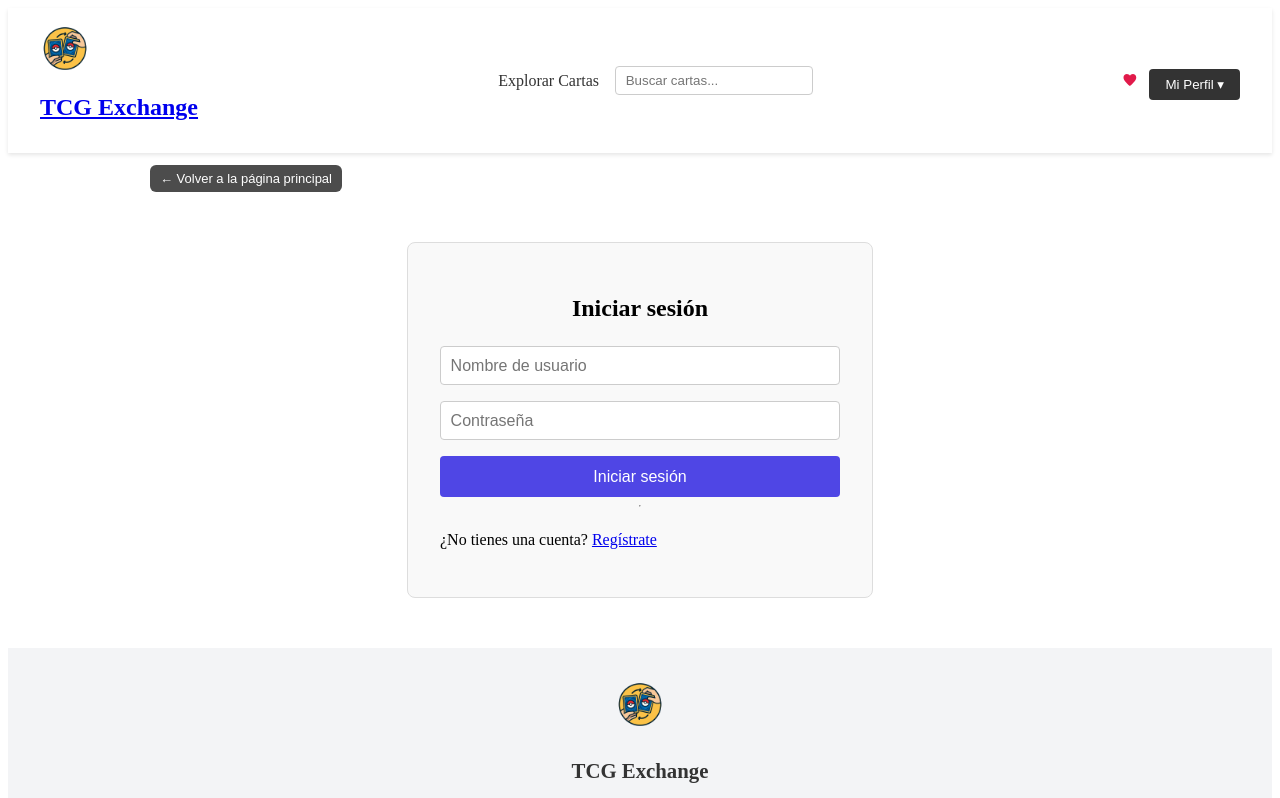
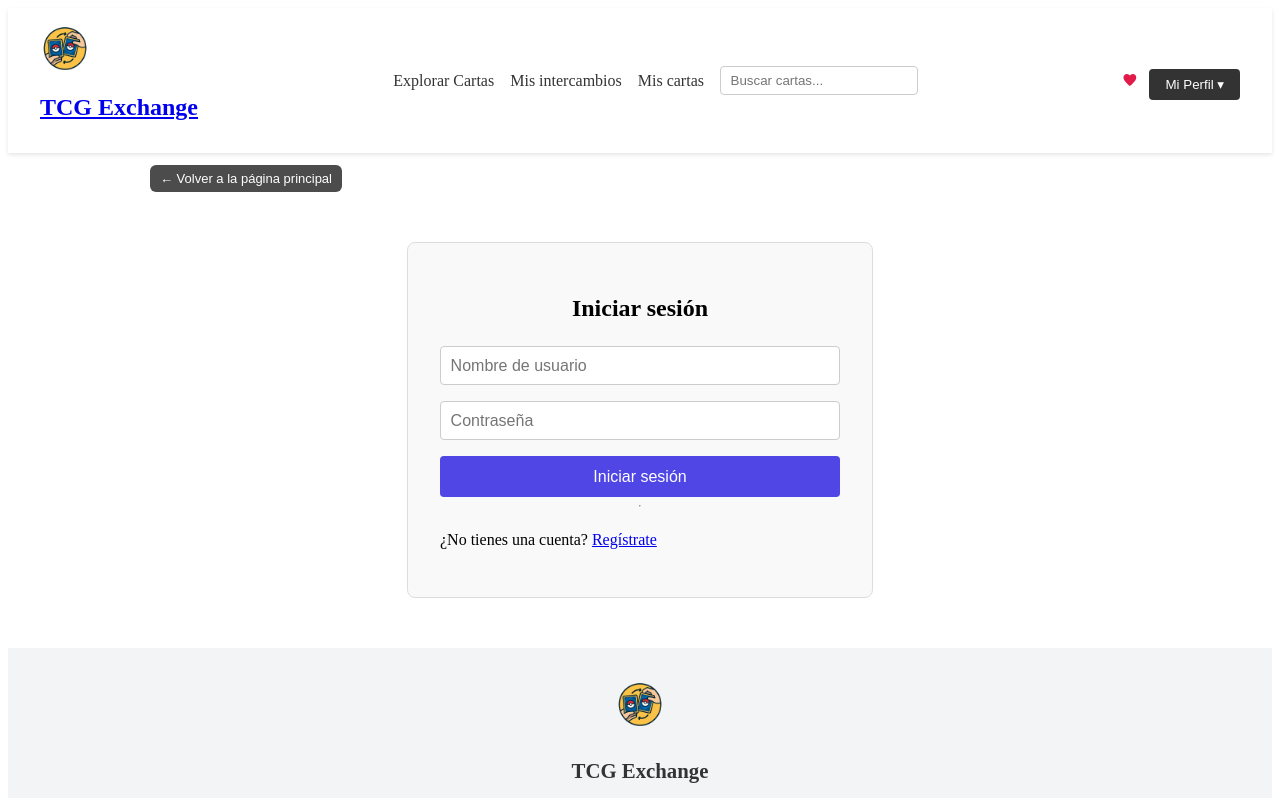
Before and after one commit to legolegolegolego/TCG_Exchange_Frontend, a React (Vite) app: page /login in a window 1280 px wide. Shown: the top 798 px of the page. Built offline with nearby package versions, Linux system fonts and the light colour scheme; no server answers; sample sign-in values are in the browser's storage.

Commit message:
reestructuracion token auth y context funcionando, ideando mis cartas usuario logueado

```diff
--- a/src/components/Header/Header.jsx
+++ b/src/components/Header/Header.jsx
@@ -3,11 +3,14 @@ import { useNavigate } from "react-router-dom";
 import styles from "./Header.module.css";
 import logo from "../../assets/logo.png";
 import { useAuth } from "../../context/AuthContext.jsx";
+import { getCurrentUser } from "../../utils/token.js";
 import WishlistButton from "../WishlistButton/WishlistButton.jsx";
 
 const Header = () => {
   const navigate = useNavigate(); // Hook para navegar
   const { token, logout } = useAuth();
+  const currentUser = getCurrentUser();
+  const username = currentUser?.username;
   const [open, setOpen] = useState(false);
   const wrapperRef = useRef(null);
 
@@ -43,7 +46,43 @@ const Header = () => {
       </div>
 
       <nav className={styles.nav}>
-        <a href="/" className={styles.navLink}>Explorar Cartas</a>
+        <a
+          href="/"
+          className={styles.navLink}
+          onClick={(e) => {
+            e.preventDefault();
+            navigate("/");
+          }}
+        >
+          Explorar Cartas
+        </a>
+
+        {username && (
+          <>
+            <a
+              href={`/intercambios/usuario/${username}`}
+              className={styles.navLink}
+              onClick={(e) => {
+                e.preventDefault();
+                navigate(`/intercambios/usuario/${username}`);
+              }}
+            >
+              Mis intercambios
+            </a>
+
+            <a
+              href="/mis-cartas"
+              className={styles.navLink}
+              onClick={(e) => {
+                e.preventDefault();
+                navigate("/mis-cartas");
+              }}
+            >
+              Mis cartas
+            </a>
+          </>
+        )}
+
         <input
           type="text"
           placeholder="Buscar cartas..."
--- a/src/context/AuthContext.jsx
+++ b/src/context/AuthContext.jsx
@@ -1,37 +1,25 @@
 import { createContext, useContext, useState, useMemo } from "react";
+import { getToken, setToken, removeToken, getCurrentUser } from "../utils/token";
 
 const AuthContext = createContext();
 
 export const AuthProvider = ({ children }) => {
-  const [token, setToken] = useState(localStorage.getItem("token"));
-
-  const getUsernameFromToken = (t) => {
-    try {
-      if (!t) return null;
-      const parts = t.split(".");
-      if (parts.length < 2) return null;
-      const payload = parts[1];
-      const decoded = JSON.parse(atob(payload));
-      return decoded.sub
-    } catch (e) {
-      return null;
-    }
-  };
-
-  const username = useMemo(() => getUsernameFromToken(token), [token]);
+  const [token, setTokenState] = useState(getToken());
 
   const login = (newToken) => {
-    localStorage.setItem("token", newToken);
-    setToken(newToken);
+    setToken(newToken);        // utils
+    setTokenState(newToken);   // estado React
   };
 
   const logout = () => {
-    localStorage.removeItem("token");
-    setToken(null);
+    removeToken();             // utils
+    setTokenState(null);
   };
 
+  const user = useMemo(() => getCurrentUser(), [token]);
+
   return (
-    <AuthContext.Provider value={{ token, login, logout, username }}>
+    <AuthContext.Provider value={{ token, login, logout, user }}>
       {children}
     </AuthContext.Provider>
   );
--- a/src/pages/EditarPerfil/EditarPerfil.jsx
+++ b/src/pages/EditarPerfil/EditarPerfil.jsx
@@ -2,7 +2,7 @@ import styles from "./EditarPerfil.module.css";
 import { changeUsername, changePassword } from "../../services/usuarios.js";
 import { useAuth } from "../../context/AuthContext.jsx";
 import { useState, useEffect } from "react";
-import { getCurrentUser } from "../../services/token.js";
+import { getCurrentUser } from "../../utils/token.js";
 
 const EditarPerfil = () => {
     const [username, setUsername] = useState("");
--- a/src/services/auth.js
+++ b/src/services/auth.js
@@ -20,10 +20,5 @@ export const loginUser = async (username, password) => {
     throw new Error("Token no encontrado en la respuesta del servidor");
   }
 
-  localStorage.setItem("token", token);
   return token;
 };
-
-export const logoutUser = () => {
-  localStorage.removeItem("token");
-};
```
Also changed, not shown: src/pages/MisCartas/MisCartas.jsx (added, +105 -0 lines), src/pages/MisCartas/MisCartas.module.css (added), src/utils/token.js (renamed from src/services/token.js).
